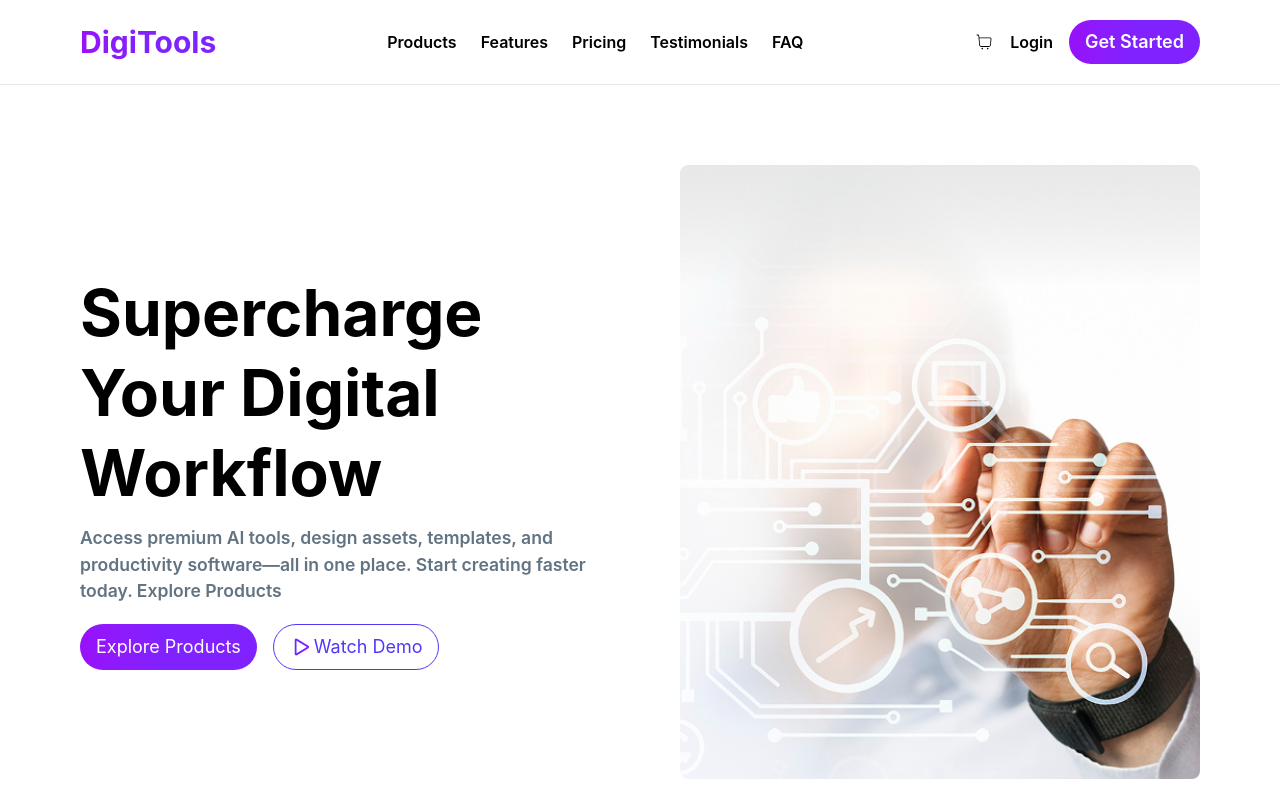
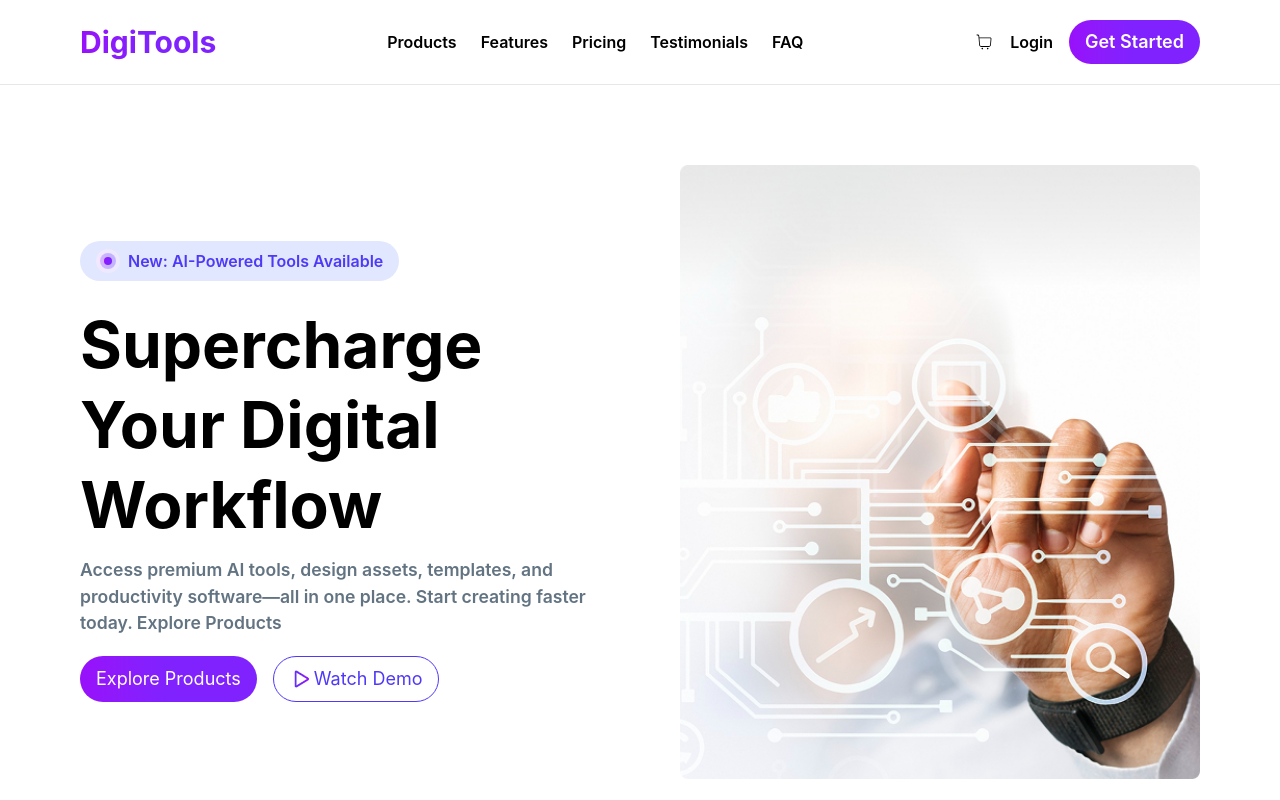
Before and after one commit to Arafat-Rahman-603/ASSIGNMENT-6, a React (Vite) app: page / in a window 1280 px wide. Shown: the top 800 px of the page. Built offline with nearby package versions, Linux system fonts and the light colour scheme.

Commit message:
feat: add Hero component with promotional banner and call-to-action buttons

```diff
--- a/src/components/Hero.jsx
+++ b/src/components/Hero.jsx
@@ -4,6 +4,14 @@ export default function Hero() {
   return (
     <section className="grid gap-10 md:grid-cols-2 grid-cols-1 justify-between items-center px-4 sm:px-6 lg:px-20 py-12 sm:py-16 lg:py-20 border-b border-gray-200">
       <div>
+        <div className="bg-[#E1E7FF] w-fit px-4 py-2 rounded-full mb-6">
+          <div className="flex items-center gap-2">
+            <div className="p-1 bg-linear-to-r from-purple-100 via-violet-100 to-violet-100 rounded-full">
+            <div className="p-1 bg-linear-to-r from-purple-300 via-violet-300 to-violet-300 rounded-full">
+            <div className="w-2 h-2 bg-linear-to-r from-purple-600 via-violet-600 to-violet-600 rounded-full"></div></div></div>
+            <p className="text-[#4F39F6] font-semibold">New: AI-Powered Tools Available</p>
+          </div>
+        </div>
         <h2 className="text-4xl sm:text-5xl lg:text-[4rem] font-bold leading-tight lg:leading-[80px]">
           Supercharge Your Digital Workflow
         </h2>
```
